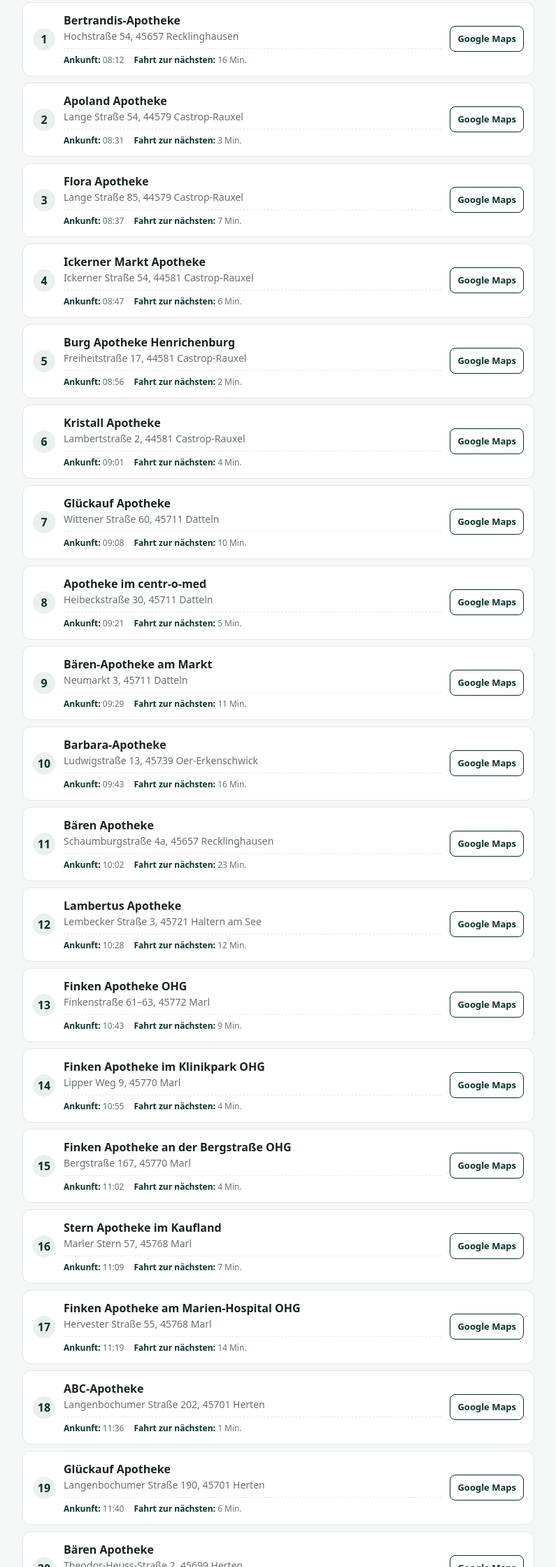
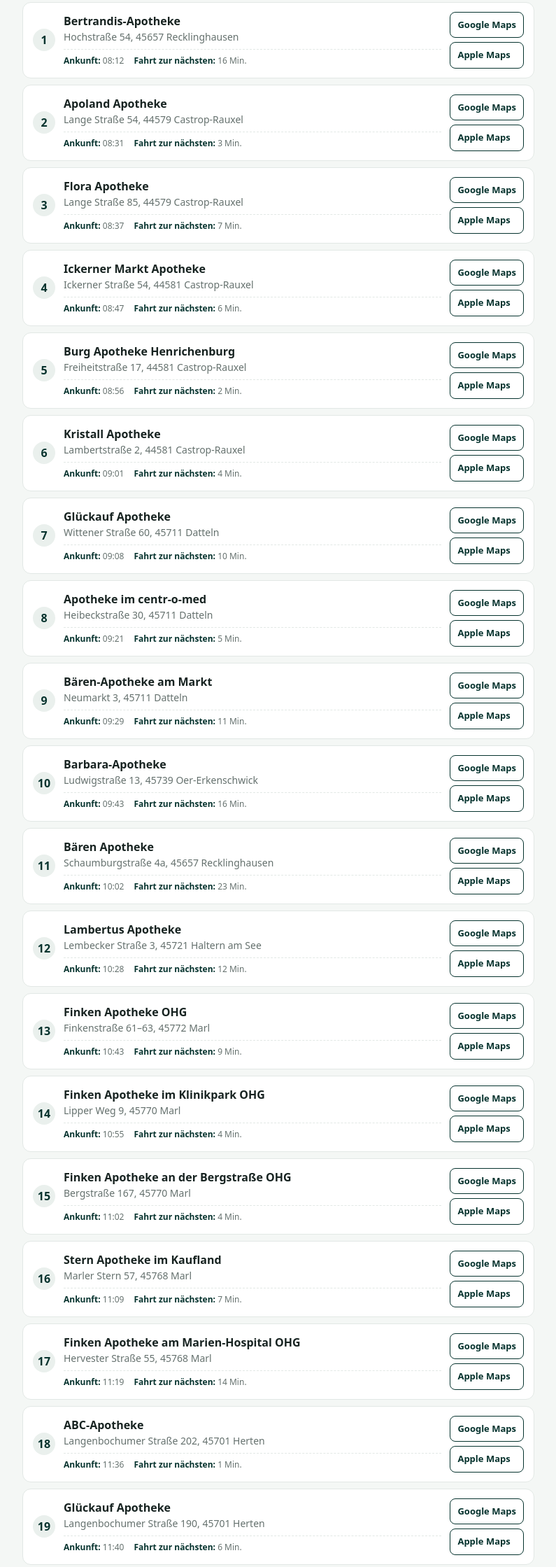
Before and after one commit to Rateb91/tour-92121, a plain HTML site: page tour-92113/index.html in a window 1280 px wide. Shown: the part 395-2634 px from the top of the page at 70% size, without its empty margins (242-1037 px from the left). Drawn offline with Linux system fonts and the light colour scheme; no server answers.

Commit message:
Add Apple Maps links to pharmacy route

```diff
--- a/tour-92113/index.html
+++ b/tour-92113/index.html
@@ -11,32 +11,32 @@ header{background:var(--green);color:white;padding:28px 18px 24px;border-bottom:
 main{padding:20px 14px 38px}.intro{background:white;border:1px solid var(--line);border-radius:14px;padding:16px;margin-bottom:14px}.intro strong{color:var(--green)}
 ol{list-style:none;padding:0;margin:0;display:grid;gap:9px}li{background:white;border:1px solid var(--line);border-radius:12px;padding:13px 14px;display:flex;align-items:center;gap:12px}
 .num{flex:0 0 32px;height:32px;border-radius:50%;display:grid;place-items:center;background:#eaf0ed;color:var(--green);font-weight:800}.details{min-width:0;flex:1}.name{font-weight:750}.address{font-size:14px;color:var(--muted);overflow-wrap:anywhere}
-a{color:var(--green);font-weight:700;text-decoration:none}a.map{border:1px solid var(--green);border-radius:8px;padding:8px 10px;white-space:nowrap;font-size:13px}a.map:focus,a.map:hover{background:var(--green);color:white}
+a{color:var(--green);font-weight:700;text-decoration:none}.map-links{display:flex;flex-direction:column;gap:6px;flex-shrink:0}a.map{border:1px solid var(--green);border-radius:8px;padding:8px 10px;white-space:nowrap;font-size:13px}a.map:focus,a.map:hover{background:var(--green);color:white}
 footer{text-align:center;color:var(--muted);font-size:12px;padding:22px 10px}@media(max-width:420px){li{gap:9px;padding:11px 10px}a.map{padding:7px 8px;font-size:12px}.address{font-size:13px}}
 .home-button{display:inline-flex;align-items:center;gap:7px;margin-top:14px;padding:9px 15px;border:1px solid var(--gold);border-radius:9px;background:var(--gold);color:var(--green);font-weight:800;font-size:14px;text-decoration:none}.home-button:hover,.home-button:focus{background:#d0bf94;color:var(--green)}.schedule{display:flex;flex-wrap:wrap;gap:5px 14px;margin-top:7px;padding-top:7px;border-top:1px dashed var(--line);font-size:12px;color:var(--muted)}.schedule strong{color:var(--green)}
 </style></head>
 <body><header><div class="wrap"><div class="brand">RA Transport</div><h1>Rezepttour 92113</h1><p>Apotheken – in der Reihenfolge der Tour</p><a class="home-button" href="https://rateb91.github.io/ra-transport-work-hours/" aria-label="Zur RA Transport Startseite">⌂ Home</a></div></header>
 <main class="wrap"><section class="intro"><strong>20 Apotheken</strong><br>Tippen Sie bei der gewünschten Apotheke auf „Google Maps“, um den Standort direkt zu öffnen.<br><strong>Tourstart:</strong> Sanacorp Herne · 08:00 Uhr · Fahr- und Ankunftszeiten gemäß PTV-Tourenplan angepasst.</section><ol>
-<li><span class="num">1</span><div class="details"><div class="name">Bertrandis-Apotheke</div><div class="address">Hochstraße 54, 45657 Recklinghausen</div><div class="schedule"><span><strong>Ankunft:</strong> 08:12</span><span><strong>Fahrt zur nächsten:</strong> 16 Min.</span></div></div><a class="map" target="_blank" rel="noopener" href="https://www.google.com/maps/search/?api=1&amp;query=Hochstra%C3%9Fe%2054%2C%2045657%20Recklinghausen">Google Maps</a></li>
-<li><span class="num">2</span><div class="details"><div class="name">Apoland Apotheke</div><div class="address">Lange Straße 54, 44579 Castrop-Rauxel</div><div class="schedule"><span><strong>Ankunft:</strong> 08:31</span><span><strong>Fahrt zur nächsten:</strong> 3 Min.</span></div></div><a class="map" target="_blank" rel="noopener" href="https://www.google.com/maps/search/?api=1&amp;query=Lange%20Stra%C3%9Fe%2054%2C%2044579%20Castrop-Rauxel">Google Maps</a></li>
-<li><span class="num">3</span><div class="details"><div class="name">Flora Apotheke</div><div class="address">Lange Straße 85, 44579 Castrop-Rauxel</div><div class="schedule"><span><strong>Ankunft:</strong> 08:37</span><span><strong>Fahrt zur nächsten:</strong> 7 Min.</span></div></div><a class="map" target="_blank" rel="noopener" href="https://www.google.com/maps/search/?api=1&amp;query=Lange%20Stra%C3%9Fe%2085%2C%2044579%20Castrop-Rauxel">Google Maps</a></li>
-<li><span class="num">4</span><div class="details"><div class="name">Ickerner Markt Apotheke</div><div class="address">Ickerner Straße 54, 44581 Castrop-Rauxel</div><div class="schedule"><span><strong>Ankunft:</strong> 08:47</span><span><strong>Fahrt zur nächsten:</strong> 6 Min.</span></div></div><a class="map" target="_blank" rel="noopener" href="https://www.google.com/maps/search/?api=1&amp;query=Ickerner%20Stra%C3%9Fe%2054%2C%2044581%20Castrop-Rauxel">Google Maps</a></li>
-<li><span class="num">5</span><div class="details"><div class="name">Burg Apotheke Henrichenburg</div><div class="address">Freiheitstraße 17, 44581 Castrop-Rauxel</div><div class="schedule"><span><strong>Ankunft:</strong> 08:56</span><span><strong>Fahrt zur nächsten:</strong> 2 Min.</span></div></div><a class="map" target="_blank" rel="noopener" href="https://www.google.com/maps/search/?api=1&amp;query=Freiheitstra%C3%9Fe%2017%2C%2044581%20Castrop-Rauxel">Google Maps</a></li>
-<li><span class="num">6</span><div class="details"><div class="name">Kristall Apotheke</div><div class="address">Lambertstraße 2, 44581 Castrop-Rauxel</div><div class="schedule"><span><strong>Ankunft:</strong> 09:01</span><span><strong>Fahrt zur nächsten:</strong> 4 Min.</span></div></div><a class="map" target="_blank" rel="noopener" href="https://www.google.com/maps/search/?api=1&amp;query=Lambertstra%C3%9Fe%202%2C%2044581%20Castrop-Rauxel">Google Maps</a></li>
-<li><span class="num">7</span><div class="details"><div class="name">Glückauf Apotheke</div><div class="address">Wittener Straße 60, 45711 Datteln</div><div class="schedule"><span><strong>Ankunft:</strong> 09:08</span><span><strong>Fahrt zur nächsten:</strong> 10 Min.</span></div></div><a class="map" target="_blank" rel="noopener" href="https://www.google.com/maps/search/?api=1&amp;query=Wittener%20Stra%C3%9Fe%2060%2C%2045711%20Datteln">Google Maps</a></li>
-<li><span class="num">8</span><div class="details"><div class="name">Apotheke im centr-o-med</div><div class="address">Heibeckstraße 30, 45711 Datteln</div><div class="schedule"><span><strong>Ankunft:</strong> 09:21</span><span><strong>Fahrt zur nächsten:</strong> 5 Min.</span></div></div><a class="map" target="_blank" rel="noopener" href="https://www.google.com/maps/search/?api=1&amp;query=Heibeckstra%C3%9Fe%2030%2C%2045711%20Datteln">Google Maps</a></li>
-<li><span class="num">9</span><div class="details"><div class="name">Bären-Apotheke am Markt</div><div class="address">Neumarkt 3, 45711 Datteln</div><div class="schedule"><span><strong>Ankunft:</strong> 09:29</span><span><strong>Fahrt zur nächsten:</strong> 11 Min.</span></div></div><a class="map" target="_blank" rel="noopener" href="https://www.google.com/maps/search/?api=1&amp;query=Neumarkt%203%2C%2045711%20Datteln">Google Maps</a></li>
-<li><span class="num">10</span><div class="details"><div class="name">Barbara-Apotheke</div><div class="address">Ludwigstraße 13, 45739 Oer-Erkenschwick</div><div class="schedule"><span><strong>Ankunft:</strong> 09:43</span><span><strong>Fahrt zur nächsten:</strong> 16 Min.</span></div></div><a class="map" target="_blank" rel="noopener" href="https://www.google.com/maps/search/?api=1&amp;query=Ludwigstra%C3%9Fe%2013%2C%2045739%20Oer-Erkenschwick">Google Maps</a></li>
-<li><span class="num">11</span><div class="details"><div class="name">Bären Apotheke</div><div class="address">Schaumburgstraße 4a, 45657 Recklinghausen</div><div class="schedule"><span><strong>Ankunft:</strong> 10:02</span><span><strong>Fahrt zur nächsten:</strong> 23 Min.</span></div></div><a class="map" target="_blank" rel="noopener" href="https://www.google.com/maps/search/?api=1&amp;query=Schaumburgstra%C3%9Fe%204a%2C%2045657%20Recklinghausen">Google Maps</a></li>
-<li><span class="num">12</span><div class="details"><div class="name">Lambertus Apotheke</div><div class="address">Lembecker Straße 3, 45721 Haltern am See</div><div class="schedule"><span><strong>Ankunft:</strong> 10:28</span><span><strong>Fahrt zur nächsten:</strong> 12 Min.</span></div></div><a class="map" target="_blank" rel="noopener" href="https://www.google.com/maps/search/?api=1&amp;query=Lembecker%20Stra%C3%9Fe%203%2C%2045721%20Haltern%20am%20See">Google Maps</a></li>
-<li><span class="num">13</span><div class="details"><div class="name">Finken Apotheke OHG</div><div class="address">Finkenstraße 61–63, 45772 Marl</div><div class="schedule"><span><strong>Ankunft:</strong> 10:43</span><span><strong>Fahrt zur nächsten:</strong> 9 Min.</span></div></div><a class="map" target="_blank" rel="noopener" href="https://www.google.com/maps/search/?api=1&amp;query=Finkenstra%C3%9Fe%2061-63%2C%2045772%20Marl">Google Maps</a></li>
-<li><span class="num">14</span><div class="details"><div class="name">Finken Apotheke im Klinikpark OHG</div><div class="address">Lipper Weg 9, 45770 Marl</div><div class="schedule"><span><strong>Ankunft:</strong> 10:55</span><span><strong>Fahrt zur nächsten:</strong> 4 Min.</span></div></div><a class="map" target="_blank" rel="noopener" href="https://www.google.com/maps/search/?api=1&amp;query=Lipper%20Weg%209%2C%2045770%20Marl">Google Maps</a></li>
-<li><span class="num">15</span><div class="details"><div class="name">Finken Apotheke an der Bergstraße OHG</div><div class="address">Bergstraße 167, 45770 Marl</div><div class="schedule"><span><strong>Ankunft:</strong> 11:02</span><span><strong>Fahrt zur nächsten:</strong> 4 Min.</span></div></div><a class="map" target="_blank" rel="noopener" href="https://www.google.com/maps/search/?api=1&amp;query=Bergstra%C3%9Fe%20167%2C%2045770%20Marl">Google Maps</a></li>
-<li><span class="num">16</span><div class="details"><div class="name">Stern Apotheke im Kaufland</div><div class="address">Marler Stern 57, 45768 Marl</div><div class="schedule"><span><strong>Ankunft:</strong> 11:09</span><span><strong>Fahrt zur nächsten:</strong> 7 Min.</span></div></div><a class="map" target="_blank" rel="noopener" href="https://www.google.com/maps/search/?api=1&amp;query=Marler%20Stern%2057%2C%2045768%20Marl">Google Maps</a></li>
-<li><span class="num">17</span><div class="details"><div class="name">Finken Apotheke am Marien-Hospital OHG</div><div class="address">Hervester Straße 55, 45768 Marl</div><div class="schedule"><span><strong>Ankunft:</strong> 11:19</span><span><strong>Fahrt zur nächsten:</strong> 14 Min.</span></div></div><a class="map" target="_blank" rel="noopener" href="https://www.google.com/maps/search/?api=1&amp;query=Hervester%20Stra%C3%9Fe%2055%2C%2045768%20Marl">Google Maps</a></li>
-<li><span class="num">18</span><div class="details"><div class="name">ABC-Apotheke</div><div class="address">Langenbochumer Straße 202, 45701 Herten</div><div class="schedule"><span><strong>Ankunft:</strong> 11:36</span><span><strong>Fahrt zur nächsten:</strong> 1 Min.</span></div></div><a class="map" target="_blank" rel="noopener" href="https://www.google.com/maps/search/?api=1&amp;query=Langenbochumer%20Stra%C3%9Fe%20202%2C%2045701%20Herten">Google Maps</a></li>
-<li><span class="num">19</span><div class="details"><div class="name">Glückauf Apotheke</div><div class="address">Langenbochumer Straße 190, 45701 Herten</div><div class="schedule"><span><strong>Ankunft:</strong> 11:40</span><span><strong>Fahrt zur nächsten:</strong> 6 Min.</span></div></div><a class="map" target="_blank" rel="noopener" href="https://www.google.com/maps/search/?api=1&amp;query=Langenbochumer%20Stra%C3%9Fe%20190%2C%2045701%20Herten">Google Maps</a></li>
-<li><span class="num">20</span><div class="details"><div class="name">Bären Apotheke</div><div class="address">Theodor-Heuss-Straße 2, 45699 Herten</div><div class="schedule"><span><strong>Ankunft:</strong> 11:49</span><span><strong>Letzte Apotheke der Tour</strong></span></div></div><a class="map" target="_blank" rel="noopener" href="https://www.google.com/maps/search/?api=1&amp;query=Theodor-Heuss-Stra%C3%9Fe%202%2C%2045699%20Herten">Google Maps</a></li>
+<li><span class="num">1</span><div class="details"><div class="name">Bertrandis-Apotheke</div><div class="address">Hochstraße 54, 45657 Recklinghausen</div><div class="schedule"><span><strong>Ankunft:</strong> 08:12</span><span><strong>Fahrt zur nächsten:</strong> 16 Min.</span></div></div><div class="map-links"><a class="map" target="_blank" rel="noopener" href="https://www.google.com/maps/search/?api=1&amp;query=Hochstra%C3%9Fe%2054%2C%2045657%20Recklinghausen">Google Maps</a><a class="map apple-map" target="_blank" rel="noopener" href="https://maps.apple.com/?q=Hochstra%C3%9Fe%2054%2C%2045657%20Recklinghausen">Apple Maps</a></div></li>
+<li><span class="num">2</span><div class="details"><div class="name">Apoland Apotheke</div><div class="address">Lange Straße 54, 44579 Castrop-Rauxel</div><div class="schedule"><span><strong>Ankunft:</strong> 08:31</span><span><strong>Fahrt zur nächsten:</strong> 3 Min.</span></div></div><div class="map-links"><a class="map" target="_blank" rel="noopener" href="https://www.google.com/maps/search/?api=1&amp;query=Lange%20Stra%C3%9Fe%2054%2C%2044579%20Castrop-Rauxel">Google Maps</a><a class="map apple-map" target="_blank" rel="noopener" href="https://maps.apple.com/?q=Lange%20Stra%C3%9Fe%2054%2C%2044579%20Castrop-Rauxel">Apple Maps</a></div></li>
+<li><span class="num">3</span><div class="details"><div class="name">Flora Apotheke</div><div class="address">Lange Straße 85, 44579 Castrop-Rauxel</div><div class="schedule"><span><strong>Ankunft:</strong> 08:37</span><span><strong>Fahrt zur nächsten:</strong> 7 Min.</span></div></div><div class="map-links"><a class="map" target="_blank" rel="noopener" href="https://www.google.com/maps/search/?api=1&amp;query=Lange%20Stra%C3%9Fe%2085%2C%2044579%20Castrop-Rauxel">Google Maps</a><a class="map apple-map" target="_blank" rel="noopener" href="https://maps.apple.com/?q=Lange%20Stra%C3%9Fe%2085%2C%2044579%20Castrop-Rauxel">Apple Maps</a></div></li>
+<li><span class="num">4</span><div class="details"><div class="name">Ickerner Markt Apotheke</div><div class="address">Ickerner Straße 54, 44581 Castrop-Rauxel</div><div class="schedule"><span><strong>Ankunft:</strong> 08:47</span><span><strong>Fahrt zur nächsten:</strong> 6 Min.</span></div></div><div class="map-links"><a class="map" target="_blank" rel="noopener" href="https://www.google.com/maps/search/?api=1&amp;query=Ickerner%20Stra%C3%9Fe%2054%2C%2044581%20Castrop-Rauxel">Google Maps</a><a class="map apple-map" target="_blank" rel="noopener" href="https://maps.apple.com/?q=Ickerner%20Stra%C3%9Fe%2054%2C%2044581%20Castrop-Rauxel">Apple Maps</a></div></li>
+<li><span class="num">5</span><div class="details"><div class="name">Burg Apotheke Henrichenburg</div><div class="address">Freiheitstraße 17, 44581 Castrop-Rauxel</div><div class="schedule"><span><strong>Ankunft:</strong> 08:56</span><span><strong>Fahrt zur nächsten:</strong> 2 Min.</span></div></div><div class="map-links"><a class="map" target="_blank" rel="noopener" href="https://www.google.com/maps/search/?api=1&amp;query=Freiheitstra%C3%9Fe%2017%2C%2044581%20Castrop-Rauxel">Google Maps</a><a class="map apple-map" target="_blank" rel="noopener" href="https://maps.apple.com/?q=Freiheitstra%C3%9Fe%2017%2C%2044581%20Castrop-Rauxel">Apple Maps</a></div></li>
+<li><span class="num">6</span><div class="details"><div class="name">Kristall Apotheke</div><div class="address">Lambertstraße 2, 44581 Castrop-Rauxel</div><div class="schedule"><span><strong>Ankunft:</strong> 09:01</span><span><strong>Fahrt zur nächsten:</strong> 4 Min.</span></div></div><div class="map-links"><a class="map" target="_blank" rel="noopener" href="https://www.google.com/maps/search/?api=1&amp;query=Lambertstra%C3%9Fe%202%2C%2044581%20Castrop-Rauxel">Google Maps</a><a class="map apple-map" target="_blank" rel="noopener" href="https://maps.apple.com/?q=Lambertstra%C3%9Fe%202%2C%2044581%20Castrop-Rauxel">Apple Maps</a></div></li>
+<li><span class="num">7</span><div class="details"><div class="name">Glückauf Apotheke</div><div class="address">Wittener Straße 60, 45711 Datteln</div><div class="schedule"><span><strong>Ankunft:</strong> 09:08</span><span><strong>Fahrt zur nächsten:</strong> 10 Min.</span></div></div><div class="map-links"><a class="map" target="_blank" rel="noopener" href="https://www.google.com/maps/search/?api=1&amp;query=Wittener%20Stra%C3%9Fe%2060%2C%2045711%20Datteln">Google Maps</a><a class="map apple-map" target="_blank" rel="noopener" href="https://maps.apple.com/?q=Wittener%20Stra%C3%9Fe%2060%2C%2045711%20Datteln">Apple Maps</a></div></li>
+<li><span class="num">8</span><div class="details"><div class="name">Apotheke im centr-o-med</div><div class="address">Heibeckstraße 30, 45711 Datteln</div><div class="schedule"><span><strong>Ankunft:</strong> 09:21</span><span><strong>Fahrt zur nächsten:</strong> 5 Min.</span></div></div><div class="map-links"><a class="map" target="_blank" rel="noopener" href="https://www.google.com/maps/search/?api=1&amp;query=Heibeckstra%C3%9Fe%2030%2C%2045711%20Datteln">Google Maps</a><a class="map apple-map" target="_blank" rel="noopener" href="https://maps.apple.com/?q=Heibeckstra%C3%9Fe%2030%2C%2045711%20Datteln">Apple Maps</a></div></li>
+<li><span class="num">9</span><div class="details"><div class="name">Bären-Apotheke am Markt</div><div class="address">Neumarkt 3, 45711 Datteln</div><div class="schedule"><span><strong>Ankunft:</strong> 09:29</span><span><strong>Fahrt zur nächsten:</strong> 11 Min.</span></div></div><div class="map-links"><a class="map" target="_blank" rel="noopener" href="https://www.google.com/maps/search/?api=1&amp;query=Neumarkt%203%2C%2045711%20Datteln">Google Maps</a><a class="map apple-map" target="_blank" rel="noopener" href="https://maps.apple.com/?q=Neumarkt%203%2C%2045711%20Datteln">Apple Maps</a></div></li>
+<li><span class="num">10</span><div class="details"><div class="name">Barbara-Apotheke</div><div class="address">Ludwigstraße 13, 45739 Oer-Erkenschwick</div><div class="schedule"><span><strong>Ankunft:</strong> 09:43</span><span><strong>Fahrt zur nächsten:</strong> 16 Min.</span></div></div><div class="map-links"><a class="map" target="_blank" rel="noopener" href="https://www.google.com/maps/search/?api=1&amp;query=Ludwigstra%C3%9Fe%2013%2C%2045739%20Oer-Erkenschwick">Google Maps</a><a class="map apple-map" target="_blank" rel="noopener" href="https://maps.apple.com/?q=Ludwigstra%C3%9Fe%2013%2C%2045739%20Oer-Erkenschwick">Apple Maps</a></div></li>
+<li><span class="num">11</span><div class="details"><div class="name">Bären Apotheke</div><div class="address">Schaumburgstraße 4a, 45657 Recklinghausen</div><div class="schedule"><span><strong>Ankunft:</strong> 10:02</span><span><strong>Fahrt zur nächsten:</strong> 23 Min.</span></div></div><div class="map-links"><a class="map" target="_blank" rel="noopener" href="https://www.google.com/maps/search/?api=1&amp;query=Schaumburgstra%C3%9Fe%204a%2C%2045657%20Recklinghausen">Google Maps</a><a class="map apple-map" target="_blank" rel="noopener" href="https://maps.apple.com/?q=Schaumburgstra%C3%9Fe%204a%2C%2045657%20Recklinghausen">Apple Maps</a></div></li>
+<li><span class="num">12</span><div class="details"><div class="name">Lambertus Apotheke</div><div class="address">Lembecker Straße 3, 45721 Haltern am See</div><div class="schedule"><span><strong>Ankunft:</strong> 10:28</span><span><strong>Fahrt zur nächsten:</strong> 12 Min.</span></div></div><div class="map-links"><a class="map" target="_blank" rel="noopener" href="https://www.google.com/maps/search/?api=1&amp;query=Lembecker%20Stra%C3%9Fe%203%2C%2045721%20Haltern%20am%20See">Google Maps</a><a class="map apple-map" target="_blank" rel="noopener" href="https://maps.apple.com/?q=Lembecker%20Stra%C3%9Fe%203%2C%2045721%20Haltern%20am%20See">Apple Maps</a></div></li>
+<li><span class="num">13</span><div class="details"><div class="name">Finken Apotheke OHG</div><div class="address">Finkenstraße 61–63, 45772 Marl</div><div class="schedule"><span><strong>Ankunft:</strong> 10:43</span><span><strong>Fahrt zur nächsten:</strong> 9 Min.</span></div></div><div class="map-links"><a class="map" target="_blank" rel="noopener" href="https://www.google.com/maps/search/?api=1&amp;query=Finkenstra%C3%9Fe%2061-63%2C%2045772%20Marl">Google Maps</a><a class="map apple-map" target="_blank" rel="noopener" href="https://maps.apple.com/?q=Finkenstra%C3%9Fe%2061-63%2C%2045772%20Marl">Apple Maps</a></div></li>
+<li><span class="num">14</span><div class="details"><div class="name">Finken Apotheke im Klinikpark OHG</div><div class="address">Lipper Weg 9, 45770 Marl</div><div class="schedule"><span><strong>Ankunft:</strong> 10:55</span><span><strong>Fahrt zur nächsten:</strong> 4 Min.</span></div></div><div class="map-links"><a class="map" target="_blank" rel="noopener" href="https://www.google.com/maps/search/?api=1&amp;query=Lipper%20Weg%209%2C%2045770%20Marl">Google Maps</a><a class="map apple-map" target="_blank" rel="noopener" href="https://maps.apple.com/?q=Lipper%20Weg%209%2C%2045770%20Marl">Apple Maps</a></div></li>
+<li><span class="num">15</span><div class="details"><div class="name">Finken Apotheke an der Bergstraße OHG</div><div class="address">Bergstraße 167, 45770 Marl</div><div class="schedule"><span><strong>Ankunft:</strong> 11:02</span><span><strong>Fahrt zur nächsten:</strong> 4 Min.</span></div></div><div class="map-links"><a class="map" target="_blank" rel="noopener" href="https://www.google.com/maps/search/?api=1&amp;query=Bergstra%C3%9Fe%20167%2C%2045770%20Marl">Google Maps</a><a class="map apple-map" target="_blank" rel="noopener" href="https://maps.apple.com/?q=Bergstra%C3%9Fe%20167%2C%2045770%20Marl">Apple Maps</a></div></li>
+<li><span class="num">16</span><div class="details"><div class="name">Stern Apotheke im Kaufland</div><div class="address">Marler Stern 57, 45768 Marl</div><div class="schedule"><span><strong>Ankunft:</strong> 11:09</span><span><strong>Fahrt zur nächsten:</strong> 7 Min.</span></div></div><div class="map-links"><a class="map" target="_blank" rel="noopener" href="https://www.google.com/maps/search/?api=1&amp;query=Marler%20Stern%2057%2C%2045768%20Marl">Google Maps</a><a class="map apple-map" target="_blank" rel="noopener" href="https://maps.apple.com/?q=Marler%20Stern%2057%2C%2045768%20Marl">Apple Maps</a></div></li>
+<li><span class="num">17</span><div class="details"><div class="name">Finken Apotheke am Marien-Hospital OHG</div><div class="address">Hervester Straße 55, 45768 Marl</div><div class="schedule"><span><strong>Ankunft:</strong> 11:19</span><span><strong>Fahrt zur nächsten:</strong> 14 Min.</span></div></div><div class="map-links"><a class="map" target="_blank" rel="noopener" href="https://www.google.com/maps/search/?api=1&amp;query=Hervester%20Stra%C3%9Fe%2055%2C%2045768%20Marl">Google Maps</a><a class="map apple-map" target="_blank" rel="noopener" href="https://maps.apple.com/?q=Hervester%20Stra%C3%9Fe%2055%2C%2045768%20Marl">Apple Maps</a></div></li>
+<li><span class="num">18</span><div class="details"><div class="name">ABC-Apotheke</div><div class="address">Langenbochumer Straße 202, 45701 Herten</div><div class="schedule"><span><strong>Ankunft:</strong> 11:36</span><span><strong>Fahrt zur nächsten:</strong> 1 Min.</span></div></div><div class="map-links"><a class="map" target="_blank" rel="noopener" href="https://www.google.com/maps/search/?api=1&amp;query=Langenbochumer%20Stra%C3%9Fe%20202%2C%2045701%20Herten">Google Maps</a><a class="map apple-map" target="_blank" rel="noopener" href="https://maps.apple.com/?q=Langenbochumer%20Stra%C3%9Fe%20202%2C%2045701%20Herten">Apple Maps</a></div></li>
+<li><span class="num">19</span><div class="details"><div class="name">Glückauf Apotheke</div><div class="address">Langenbochumer Straße 190, 45701 Herten</div><div class="schedule"><span><strong>Ankunft:</strong> 11:40</span><span><strong>Fahrt zur nächsten:</strong> 6 Min.</span></div></div><div class="map-links"><a class="map" target="_blank" rel="noopener" href="https://www.google.com/maps/search/?api=1&amp;query=Langenbochumer%20Stra%C3%9Fe%20190%2C%2045701%20Herten">Google Maps</a><a class="map apple-map" target="_blank" rel="noopener" href="https://maps.apple.com/?q=Langenbochumer%20Stra%C3%9Fe%20190%2C%2045701%20Herten">Apple Maps</a></div></li>
+<li><span class="num">20</span><div class="details"><div class="name">Bären Apotheke</div><div class="address">Theodor-Heuss-Straße 2, 45699 Herten</div><div class="schedule"><span><strong>Ankunft:</strong> 11:49</span><span><strong>Letzte Apotheke der Tour</strong></span></div></div><div class="map-links"><a class="map" target="_blank" rel="noopener" href="https://www.google.com/maps/search/?api=1&amp;query=Theodor-Heuss-Stra%C3%9Fe%202%2C%2045699%20Herten">Google Maps</a><a class="map apple-map" target="_blank" rel="noopener" href="https://maps.apple.com/?q=Theodor-Heuss-Stra%C3%9Fe%202%2C%2045699%20Herten">Apple Maps</a></div></li>
 </ol></main><footer>RA Transport · Rezepttour 92113</footer><script>
 (async function(){
 const tour='92113';
@@ -50,7 +50,8 @@ try{
   if(!li)return;
   if(item.pharmacy_name){const name=li.querySelector('.name');if(name)name.textContent=item.pharmacy_name;}
   const address=li.querySelector('.address');if(address)address.textContent=item.address;
-  const map=li.querySelector('a.map');if(map)map.href='https://www.google.com/maps/search/?api=1&query='+encodeURIComponent(item.address);
+  const map=li.querySelector('a.map:not(.apple-map)');if(map)map.href='https://www.google.com/maps/search/?api=1&query='+encodeURIComponent(item.address);
+  const apple=li.querySelector('a.apple-map');if(apple)apple.href='https://maps.apple.com/?q='+encodeURIComponent(item.address);
  });
 }catch(e){console.warn('Adressaktualisierung nicht geladen',e);}
 })();
```
